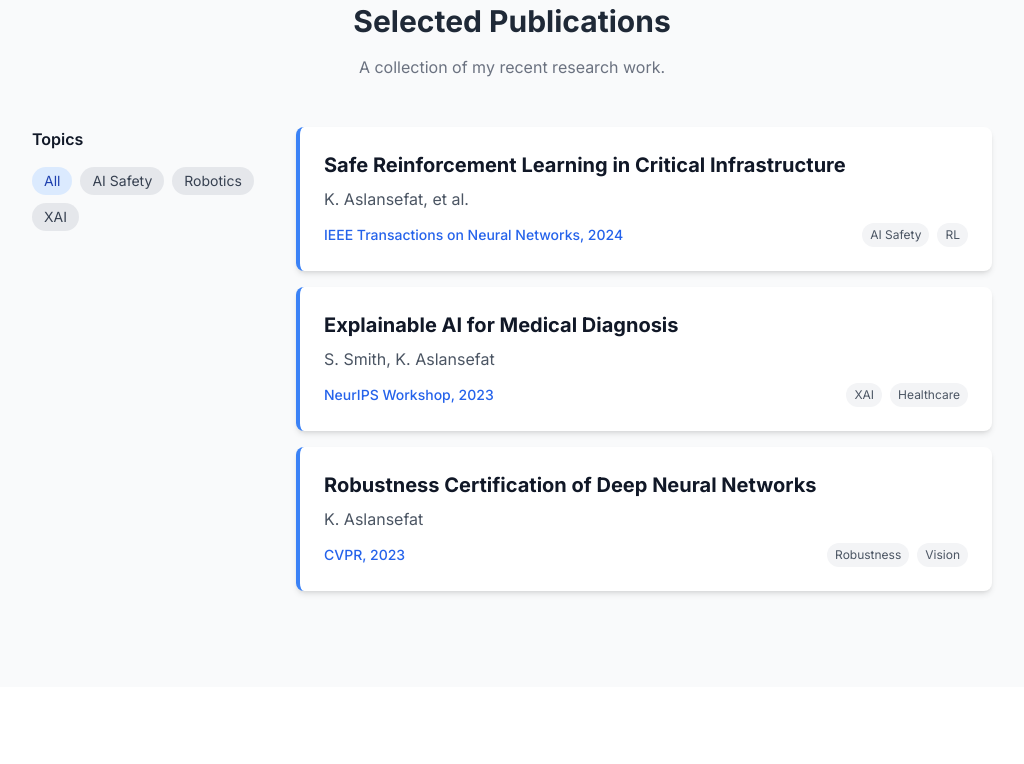
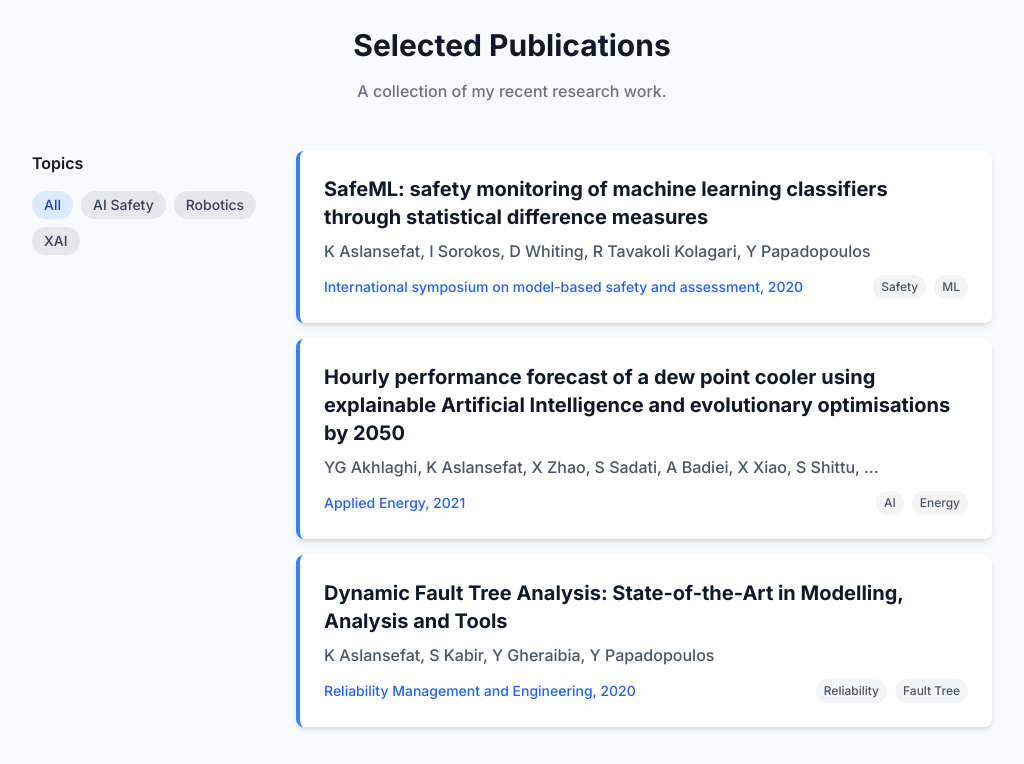
Before and after one commit to Dr-Koorosh-Aslansefat/Dr-Koorosh-Aslansefat.github.io, a plain HTML site: page index.html in a window 1280 px wide. Shown: the part 1459-2223 px from the top of the page, without its empty margins (128-1152 px from the left). Drawn offline with nearby package versions, Linux system fonts and the light colour scheme.

Commit message:
Antigravity

```diff
--- a/assets/js/main.js
+++ b/assets/js/main.js
@@ -49,25 +49,25 @@ function type() {
 // --- Data Rendering (Simulated) ---
 const publications = [
     {
-        title: "Safe Reinforcement Learning in Critical Infrastructure",
-        authors: "K. Aslansefat, et al.",
-        venue: "IEEE Transactions on Neural Networks",
-        year: 2024,
-        tags: ["AI Safety", "RL"]
+        title: "SafeML: safety monitoring of machine learning classifiers through statistical difference measures",
+        authors: "K Aslansefat, I Sorokos, D Whiting, R Tavakoli Kolagari, Y Papadopoulos",
+        venue: "International symposium on model-based safety and assessment",
+        year: 2020,
+        tags: ["Safety", "ML"]
     },
     {
-        title: "Explainable AI for Medical Diagnosis",
-        authors: "S. Smith, K. Aslansefat",
-        venue: "NeurIPS Workshop",
-        year: 2023,
-        tags: ["XAI", "Healthcare"]
+        title: "Hourly performance forecast of a dew point cooler using explainable Artificial Intelligence and evolutionary optimisations by 2050",
+        authors: "YG Akhlaghi, K Aslansefat, X Zhao, S Sadati, A Badiei, X Xiao, S Shittu, ...",
+        venue: "Applied Energy",
+        year: 2021,
+        tags: ["AI", "Energy"]
     },
     {
-        title: "Robustness Certification of Deep Neural Networks",
-        authors: "K. Aslansefat",
-        venue: "CVPR",
-        year: 2023,
-        tags: ["Robustness", "Vision"]
+        title: "Dynamic Fault Tree Analysis: State-of-the-Art in Modelling, Analysis and Tools",
+        authors: "K Aslansefat, S Kabir, Y Gheraibia, Y Papadopoulos",
+        venue: "Reliability Management and Engineering",
+        year: 2020,
+        tags: ["Reliability", "Fault Tree"]
     }
 ];
 
--- a/index.html
+++ b/index.html
@@ -95,22 +95,8 @@
                     <a href="#publications"
                         class="px-6 py-3 bg-white dark:bg-gray-800 hover:bg-gray-50 dark:hover:bg-gray-700 text-gray-900 dark:text-white border border-gray-200 dark:border-gray-700 font-medium rounded-lg transition-all">
                         View Research
-                    </a>
-                </div>
-            </div>
-            <div class="md:w-1/2 mt-12 md:mt-0 relative flex justify-center z-10">
-                <div
-                    class="relative w-64 h-64 md:w-80 md:h-80 rounded-full overflow-hidden border-4 border-white dark:border-gray-800 shadow-2xl">
-                    <!-- Placeholder Image -->
-                    <img src="https://via.placeholder.com/400x400?text=Profile+Pic" alt="Dr. Koorosh Aslansefat"
-                        class="w-full h-full object-cover">
-                </div>
-                <!-- Decorative Elements -->
-                <div
-                    class="absolute -top-4 -right-4 w-24 h-24 bg-blue-500 rounded-full mix-blend-multiply filter blur-xl opacity-70 animate-blob">
-                </div>
-                <div
-                    class="absolute -bottom-8 -left-4 w-24 h-24 bg-purple-500 rounded-full mix-blend-multiply filter blur-xl opacity-70 animate-blob animation-delay-2000">
+                        class="absolute -bottom-8 -left-4 w-24 h-24 bg-purple-500 rounded-full mix-blend-multiply filter
+                        blur-xl opacity-70 animate-blob animation-delay-2000">
                 </div>
             </div>
         </div>
```
Also changed, not shown: assets/img/Dr_Koorosh_Aslansefat.jpg (added).
